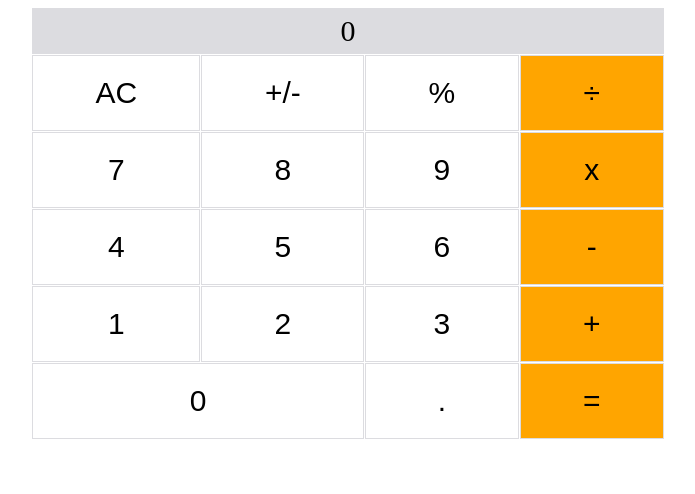
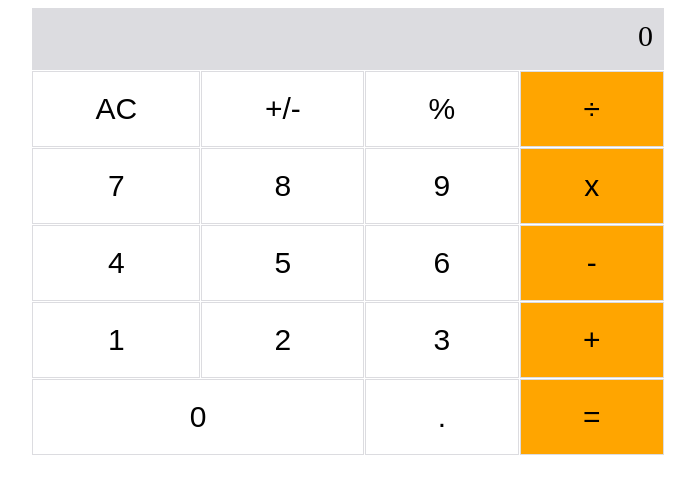
Before and after one commit to ciraganenicole/Math-magician, a React (Create React App) app: page / in a window 1280 px wide. Shown: the top 494 px of the page, without its empty margins (292-987 px from the left). Built offline with nearby package versions, Linux system fonts and the light colour scheme.

Commit message:
Update style

```diff
--- a/src/components/style.css
+++ b/src/components/style.css
@@ -1,15 +1,6 @@
 section {
   width: 50%;
   margin: auto;
-}
-
-input {
-  width: 99%;
-  padding: 10px 0;
-  text-align: end;
-  color: white;
-  background-color: hsl(240deg 6% 87%);
-  border: none;
 }
 
 .row {
@@ -32,8 +23,10 @@ input {
 
 .item2 {
   grid-column: 1 / 5;
-  padding: 5px;
+  padding: 10px;
   background-color: hsl(240deg 6% 87%);
+  height: 40px;
+  text-align: end;
 }
 
 .orange {
```
